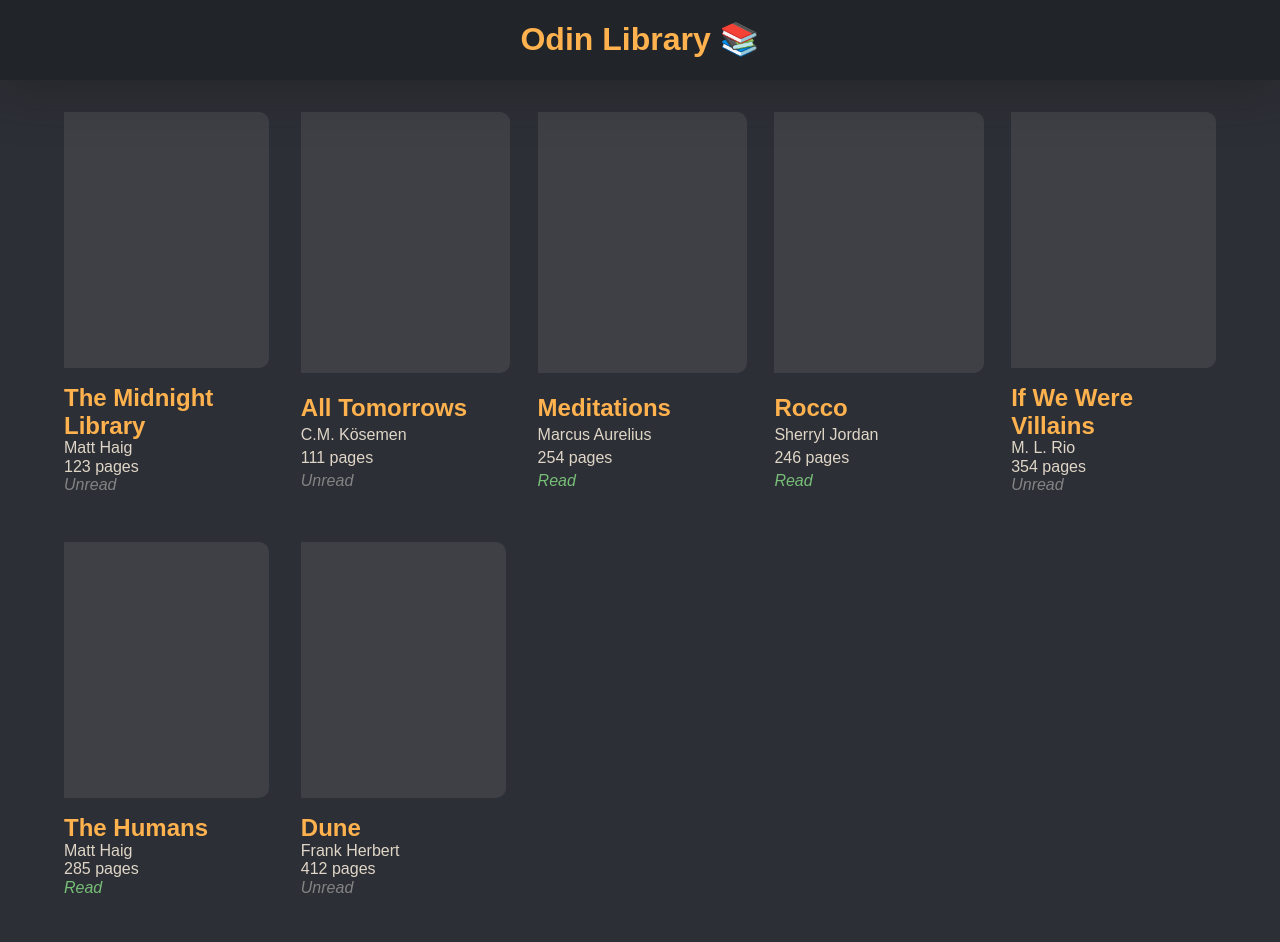
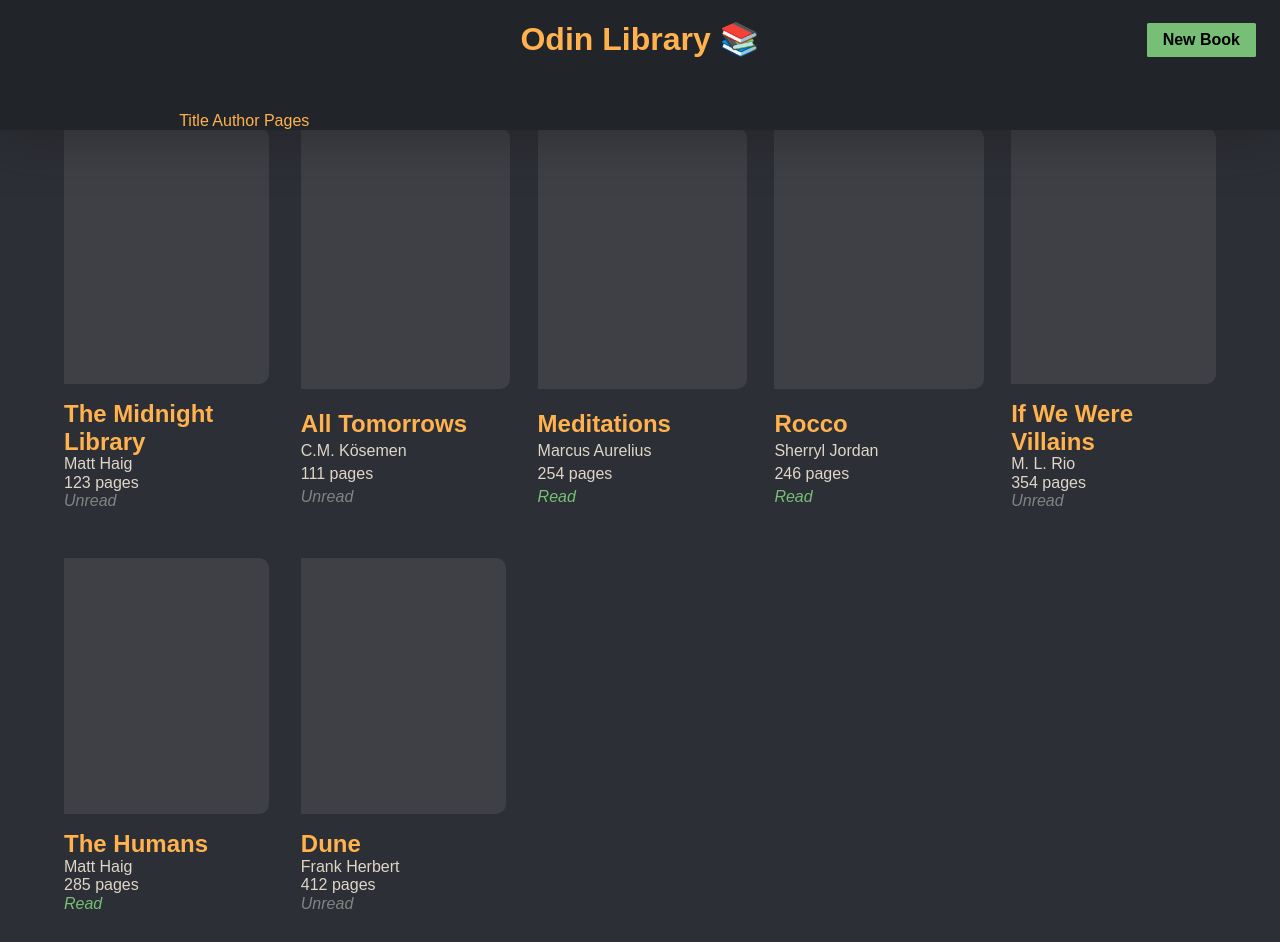
Before and after one commit to FranTheCaveman/The-Odin-Project-Library, a plain HTML site: page index.html in a window 1280 px wide. Drawn offline with Linux system fonts and the light colour scheme.

Commit message:
Made start to form for new book

```diff
--- a/index.html
+++ b/index.html
@@ -11,6 +11,14 @@
         <body>
             <div class="header">
                 <h1>Odin Library 📚</h1>
+                <button class="new-book-button">New Book</button>
+                <div class="new-book-form">
+                    <form>
+                        <label for="Title">Title</label>
+                        <label for="Author">Author</label>
+                        <label for="Pages">Pages</label>
+                    </form>
+                </div>
             </div>
             <div class="container">
                 <div class="library">
--- a/script.js
+++ b/script.js
@@ -62,4 +62,8 @@ function displayBooks() {
     });
 }
 
+function addBookElement() {
+
+}
+
 displayBooks();
--- a/style.css
+++ b/style.css
@@ -2,7 +2,7 @@
         font-family: sans-serif;
         background-color: #2c2f36;
         color: #ffb24e;
-        margin-top: 6rem;
+        margin-top: 7rem;
     }
 
     /* * {
@@ -11,13 +11,44 @@
 
     .header {
         top: 0;
+        left: 0;
         right: 0;
-        left: 0;
+        gap: 2rem;
         position: fixed;
         background-color: #212429;
         box-shadow: 0px 7px 50px rgba(33, 30, 30, 0.532);
         z-index: 1000;
-        height: 5rem;
+        width: 100vw;
+        height: auto;
+        display: grid;
+        grid-template-columns: 1fr auto 1fr;
+        align-items: center;
+        justify-content: center;
+    }
+
+    .header h1 {
+        grid-column: 2;
+    }
+
+    .new-book-button {
+        grid-column: 3;
+        z-index: 1001;
+        right: 0;
+        margin-right: 1.5rem;
+        max-width: 10rem;
+        justify-self: right;
+        background-color: #77be77;
+        border: none;
+        border-radius: 0.1rem;
+        padding: 0.5rem 1rem;
+        font-weight: 700;
+        transition: transform 0.2s ease;
+    }
+
+    .new-book-button:hover {
+        background-color: #7dcb7d;
+        cursor: pointer;
+        transform:scale(1.05);
     }
 
     body {
```
